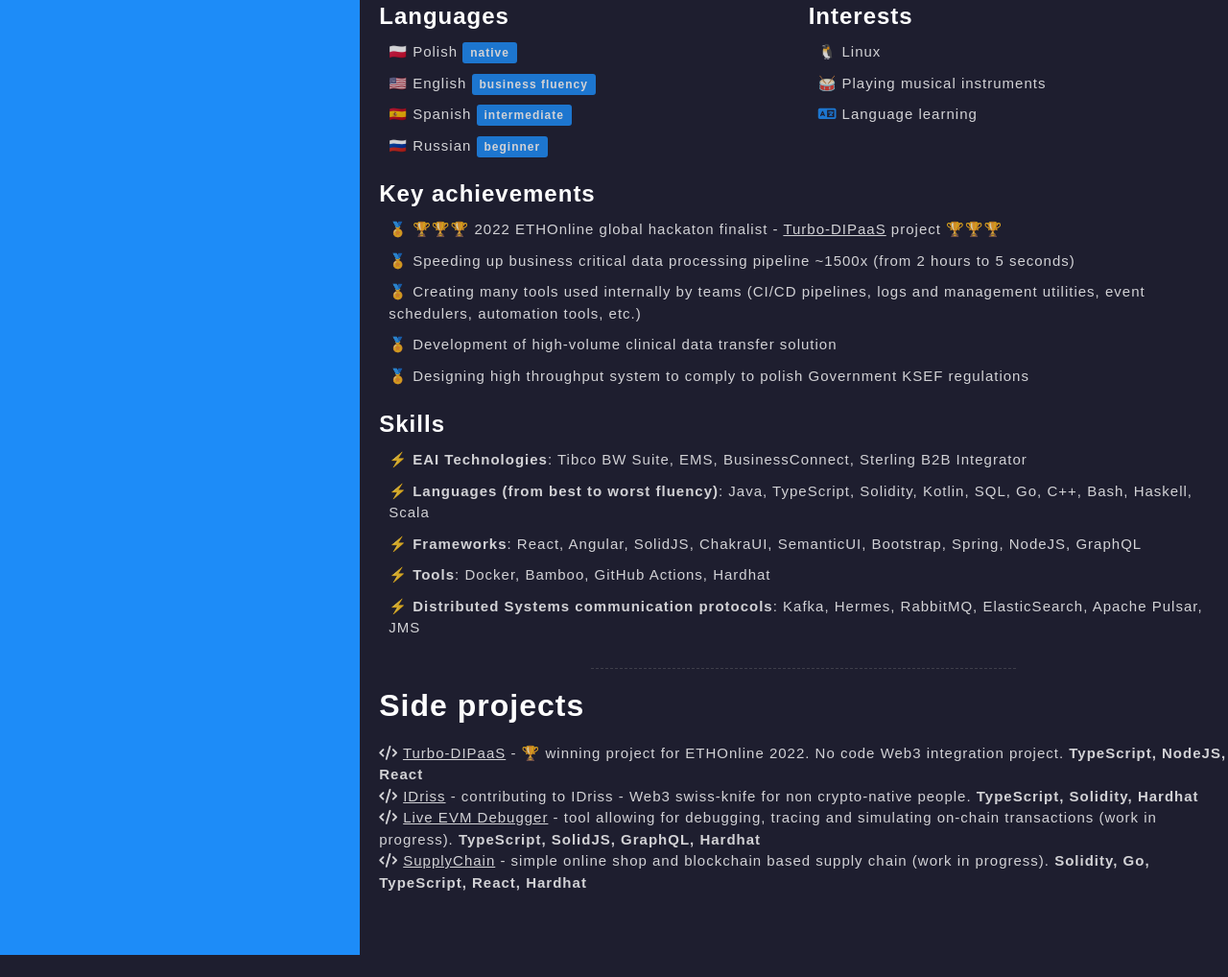
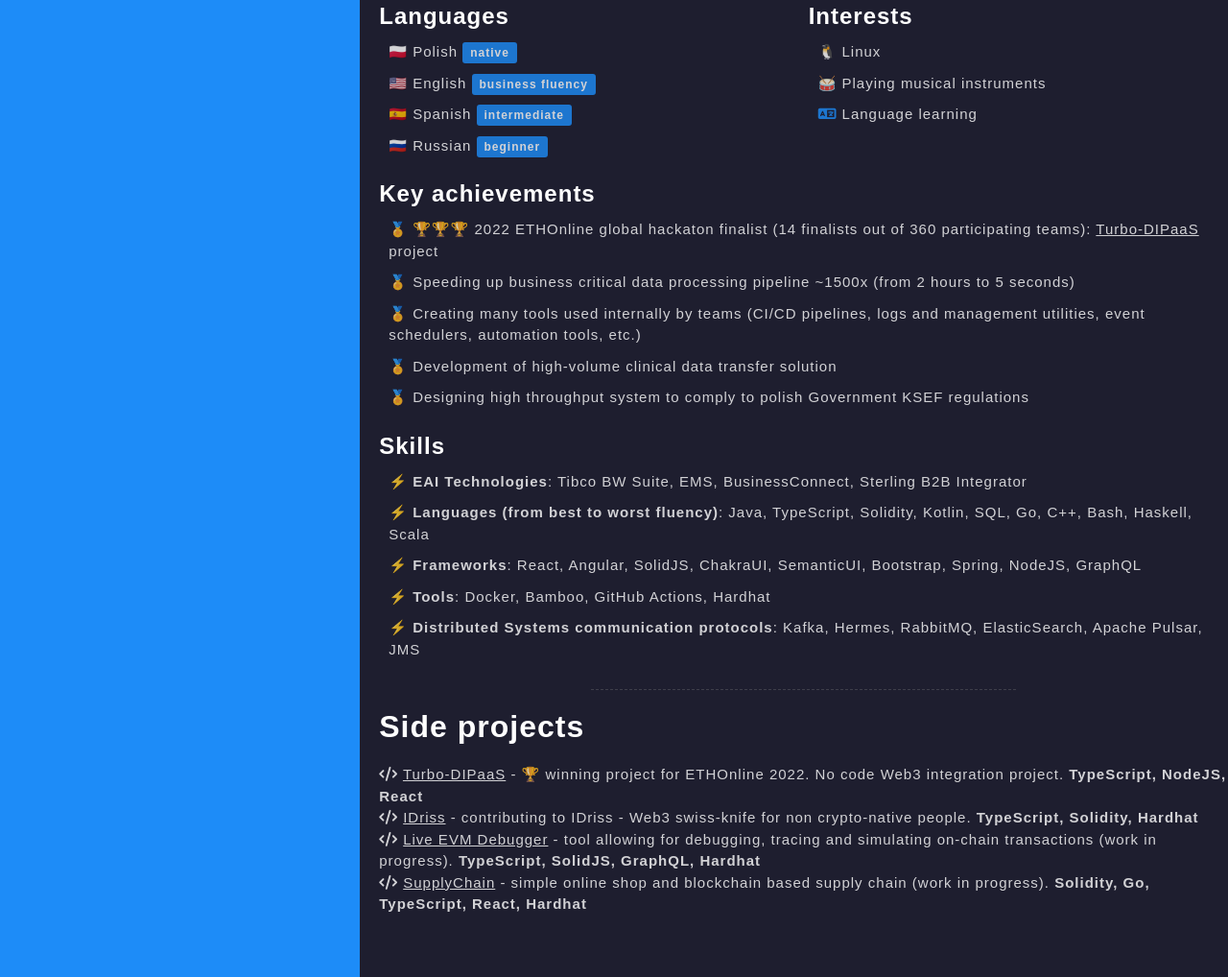
Before and after one commit to deliriusz/cv, a website: page src/index.html in a window 1280 px wide. Shown: the part 1671-2689 px from the top of the page at 96% size. Before the commit the page ends 2666 px from the top, so only its background shows below. Drawn offline with Linux system fonts and the light colour scheme; a web font is replaced by a local one.

Commit message:
changing info about Turbo-DIPaaS

```diff
--- a/src/index.html
+++ b/src/index.html
@@ -154,7 +154,7 @@
                 </div>
                 <div class="long-ability-item reveal fade-right">
                     <h2>Key achievements</h2>
-                    <p>&#x1f3c5; &#127942;&#127942;&#127942; 2022 ETHOnline global hackaton finalist - <a href="https://turbo-dipaas.rafal-kalinowski.pl">Turbo-DIPaaS</a> project &#127942;&#127942;&#127942;</p>
+                    <p>&#x1f3c5; &#127942;&#127942;&#127942; 2022 ETHOnline global hackaton finalist (14 finalists out of 360 participating teams): <a href="https://ethglobal.com/showcase/turbodipaas-qfwjr">Turbo-DIPaaS</a> project</p>
                     <p>&#x1f3c5; Speeding up business critical data processing pipeline ~1500x (from 2 hours to 5 seconds)</p>
                     <p>&#x1f3c5; Creating many tools used internally by teams (CI/CD pipelines, logs and management utilities, event schedulers, automation tools, etc.)</p>
                     <p>&#x1f3c5; Development of high-volume clinical data transfer solution</p>
```
